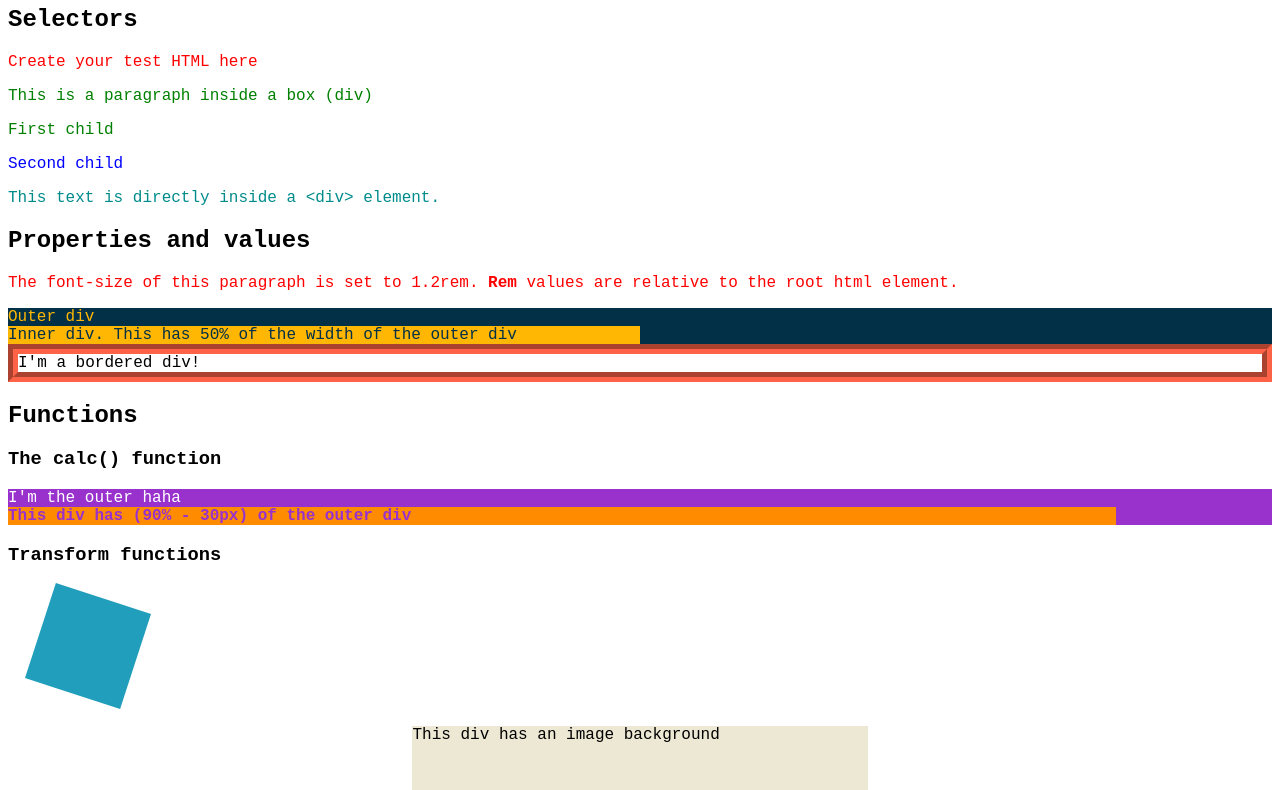
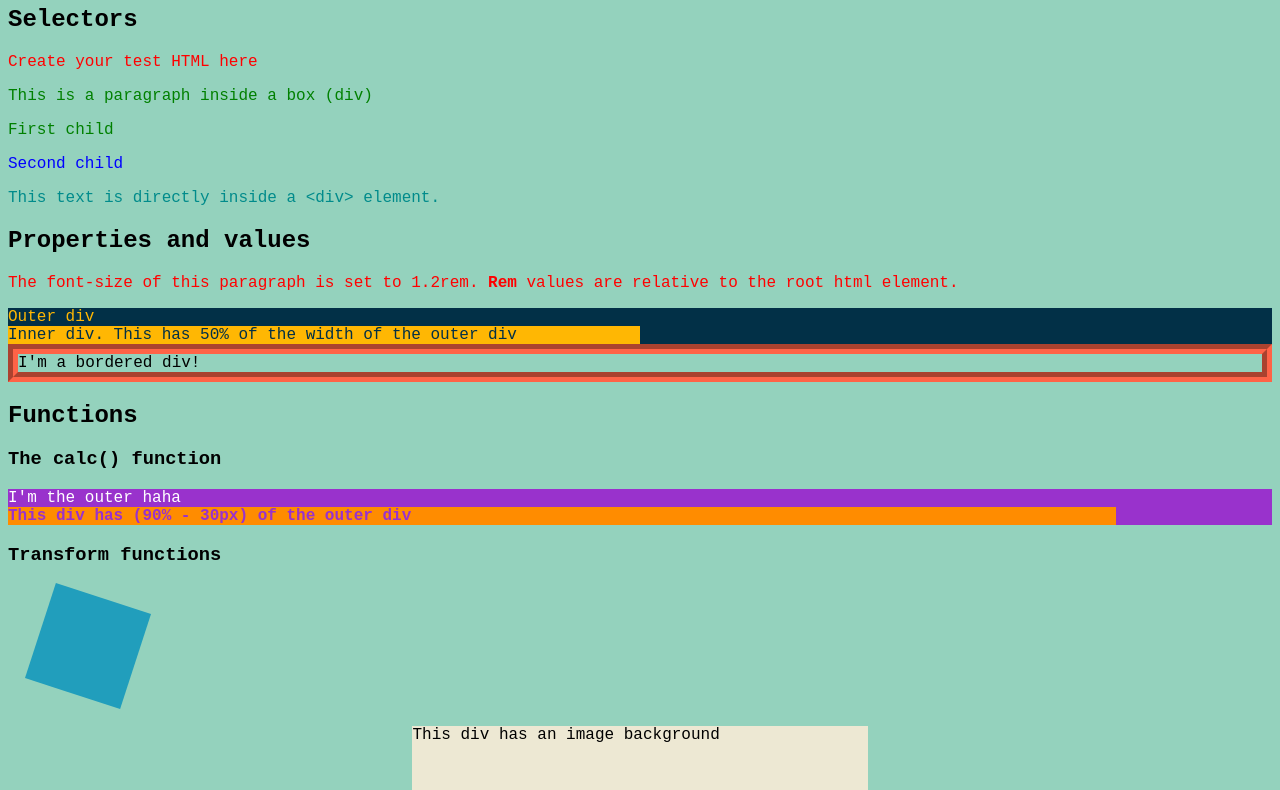
Before and after one commit to matheus4lves/mdn-how-css-is-structured, a plain HTML site: page app/index.html in a window 1280 px wide. Shown: the part 74-864 px from the top of the page. Drawn offline with Linux system fonts and the light colour scheme.

Commit message:
Use @media to apply different background colors

```diff
--- a/app/assets/styles/base/_global.css
+++ b/app/assets/styles/base/_global.css
@@ -1,3 +1,13 @@
 * {
   font-family: "Courier New", Courier, monospace;
 }
+
+body {
+  background-color: #e9d8a6;
+}
+
+@media (min-width: 600px) {
+  body {
+    background-color: #94d2bd;
+  }
+}
```
